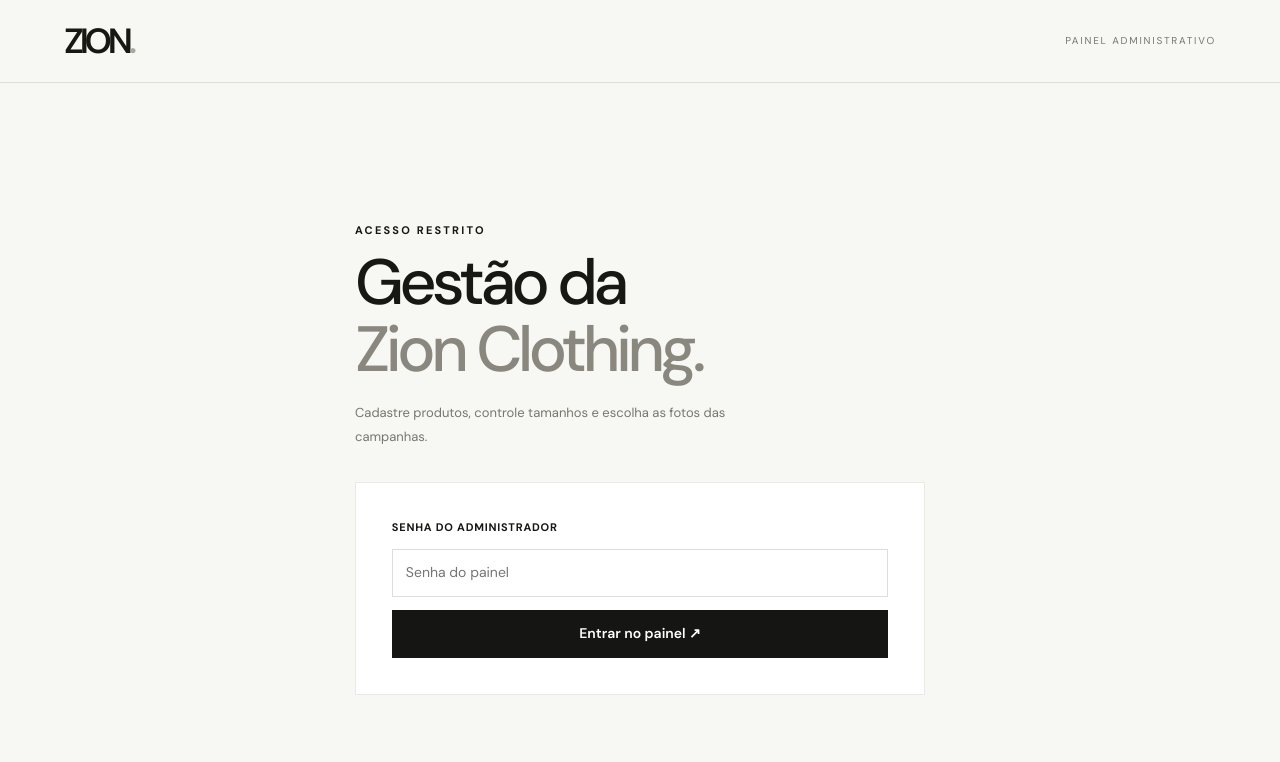
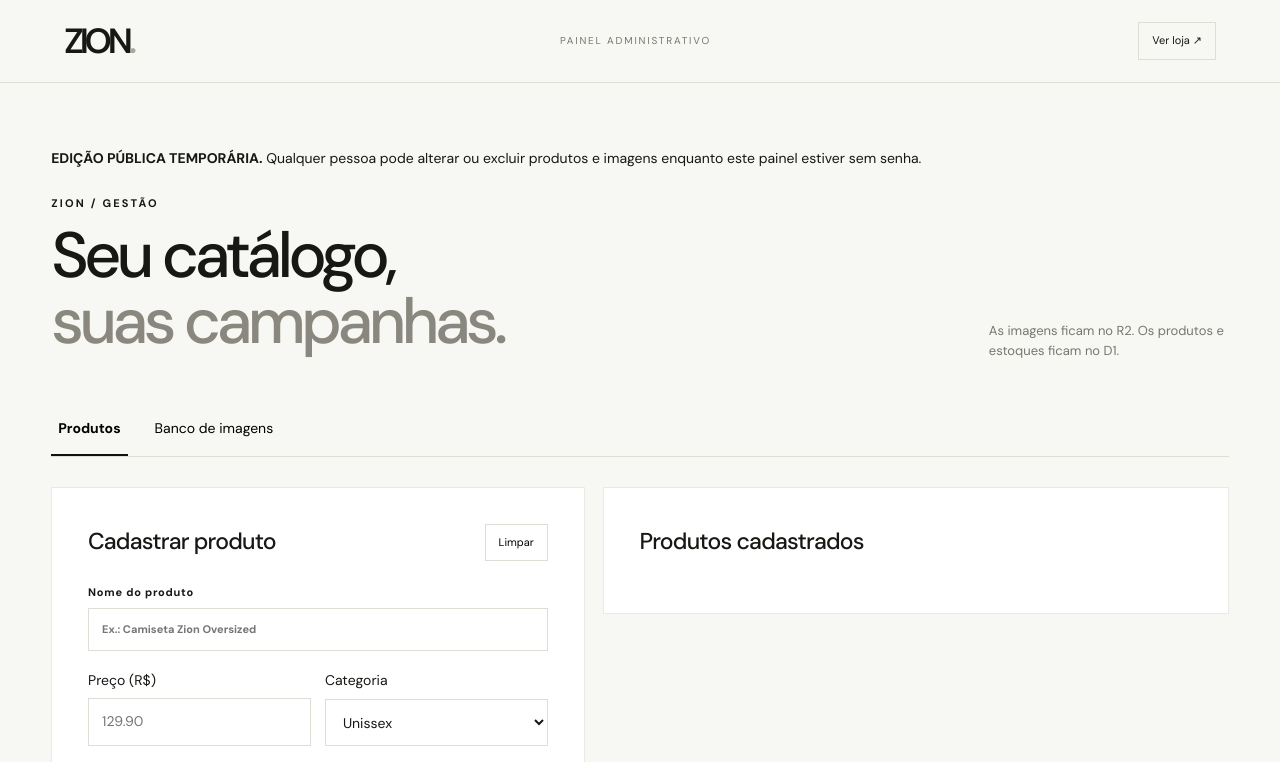
Before and after one commit to IanMartins-br/Zion-site, a website: page public/admin.html in a window 1280 px wide. Shown: the top 762 px of the page. Drawn offline with Linux system fonts and the light colour scheme; no server answers.

Commit message:
feat: disponibilizar /admin público sem senha temporariamente

```diff
--- a/public/admin.html
+++ b/public/admin.html
@@ -9,14 +9,10 @@
 <link rel="stylesheet" href="/admin.css">
 </head>
 <body>
-<header class="admin-header"><a href="/" class="wordmark" aria-label="Zion — Página inicial">ZION<span>.</span></a><span>PAINEL ADMINISTRATIVO</span><button id="logoutButton" class="outline small" type="button" hidden>Sair</button></header>
+<header class="admin-header"><a href="/" class="wordmark" aria-label="Zion — Página inicial">ZION<span>.</span></a><span>PAINEL ADMINISTRATIVO</span><a href="/" class="outline small">Ver loja ↗</a></header>
 <main>
-<section id="loginView" class="login-wrap">
-<p class="kicker">ACESSO RESTRITO</p><h1>Gestão da<br><em>Zion Clothing.</em></h1>
-<p class="muted">Cadastre produtos, controle tamanhos e escolha as fotos das campanhas.</p>
-<form id="loginForm" class="card login-form"><label for="password">SENHA DO ADMINISTRADOR</label><input id="password" type="password" autocomplete="current-password" minlength="12" required placeholder="Senha do painel"><button class="solid" type="submit">Entrar no painel ↗</button></form>
-</section>
-<section id="dashboard" hidden>
+<section id="dashboard">
+<p class="security-warning"><strong>EDIÇÃO PÚBLICA TEMPORÁRIA.</strong> Qualquer pessoa pode alterar ou excluir produtos e imagens enquanto este painel estiver sem senha.</p>
 <div class="dashboard-heading"><div><p class="kicker">ZION / GESTÃO</p><h1>Seu catálogo,<br><em>suas campanhas.</em></h1></div><p class="muted">As imagens ficam no R2. Os produtos e estoques ficam no D1.</p></div>
 <nav class="tabs" aria-label="Seções do painel"><button class="active" data-tab="products" type="button">Produtos</button><button data-tab="media" type="button">Banco de imagens</button></nav>
 <section id="productsSection">
```
